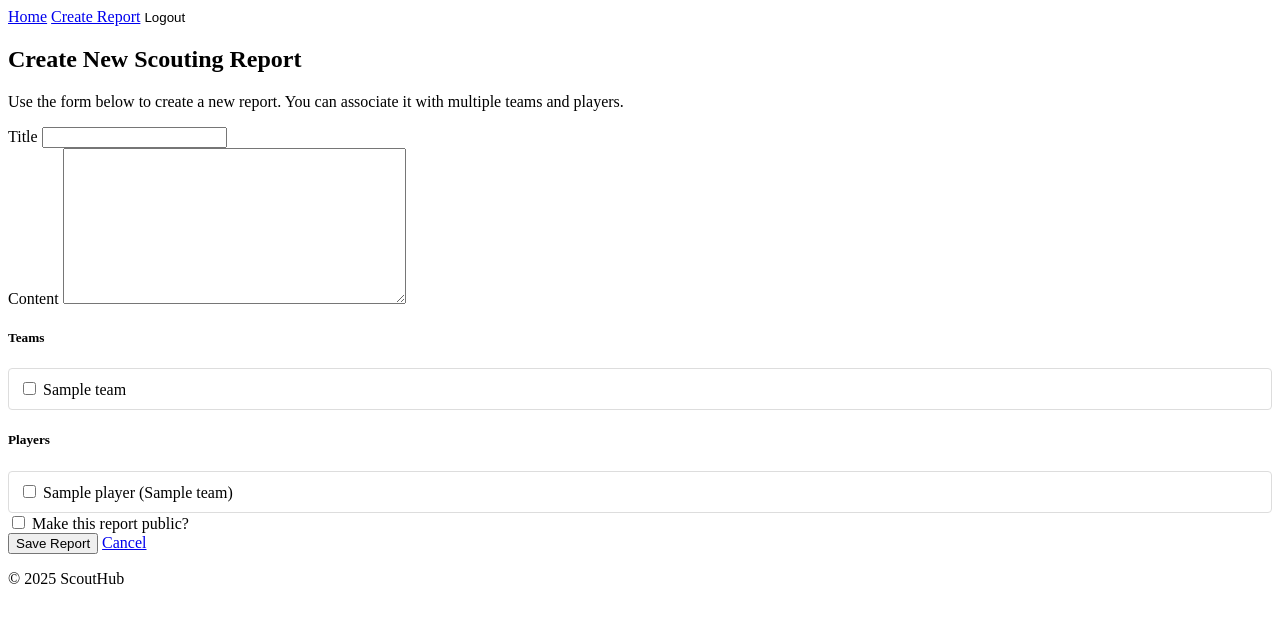
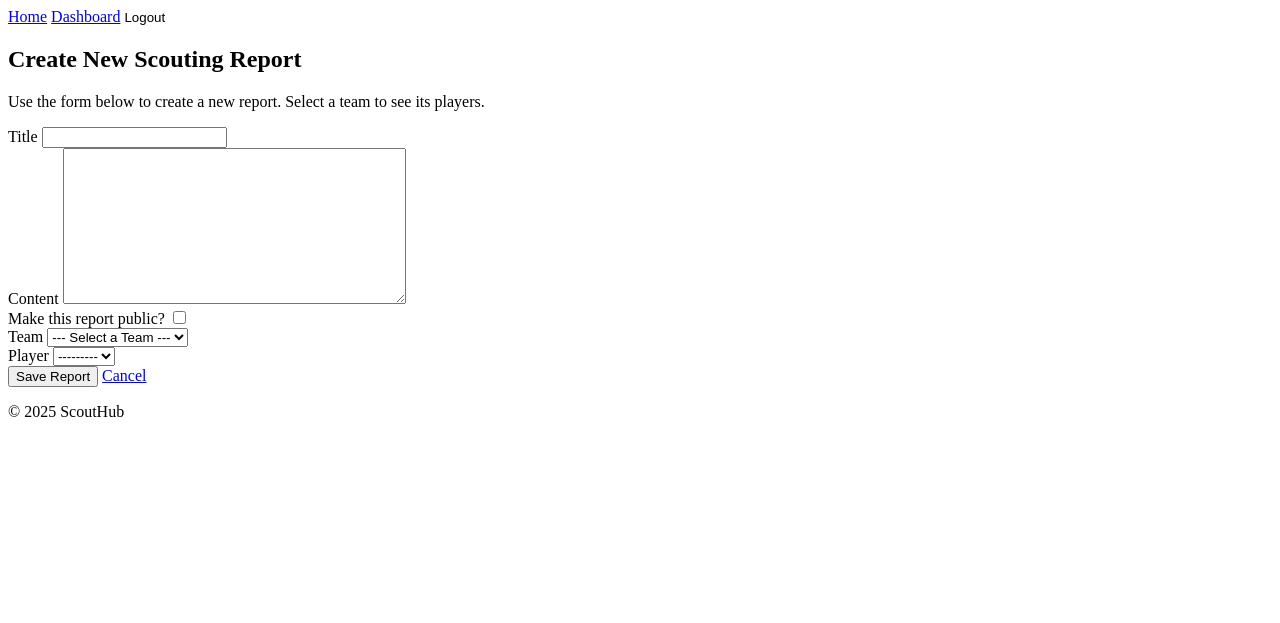
Before and after one commit to Tarik-Box/ScoutHub, a Django app: page /reports/create/ in a window 1280 px wide. Shown: the top 623 px of the page. Run offline with Django 5.2, Linux system fonts and the light colour scheme; a user stored in the database is signed in; tables that the repository leaves empty hold one stand-in row (values such as "Sample post").

Commit message:
refactor: Move report form JS to static file, enhance player handling, and update README

```diff
--- /dev/null
+++ b/dashboard/admin.py
@@ -0,0 +1,3 @@
+from django.contrib import admin
+
+# Register your models here.
--- /dev/null
+++ b/dashboard/apps.py
@@ -0,0 +1,6 @@
+from django.apps import AppConfig
+
+
+class DashboardConfig(AppConfig):
+    default_auto_field = 'django.db.models.BigAutoField'
+    name = 'dashboard'
--- /dev/null
+++ b/dashboard/models.py
@@ -0,0 +1,3 @@
+from django.db import models
+
+# Create your models here.
--- /dev/null
+++ b/dashboard/tests.py
@@ -0,0 +1,3 @@
+from django.test import TestCase
+
+# Create your tests here.
--- /dev/null
+++ b/dashboard/urls.py
@@ -0,0 +1,8 @@
+from django.urls import path
+from . import views
+
+app_name = 'dashboard'
+
+urlpatterns = [
+    path('', views.dashboard, name='user_dashboard'),
+]
--- a/reports/forms.py
+++ b/reports/forms.py
@@ -2,22 +2,32 @@ from django import forms
 from core.models import Report, Team, Player
 
 class ReportForm(forms.ModelForm):
-    teams = forms.ModelMultipleChoiceField(
+    # Use ModelChoiceField for single selection dropdown
+    team = forms.ModelChoiceField(
         queryset=Team.objects.all(),
-        widget=forms.CheckboxSelectMultiple,
-        required=False
+        required=False,
+        label="Team",
+        empty_label="--- Select a Team ---", # Adds a placeholder
+        widget=forms.Select(attrs={'class': 'form-select'})
     )
-    players = forms.ModelMultipleChoiceField(
-        queryset=Player.objects.all(),
-        widget=forms.CheckboxSelectMultiple,
-        required=False
+    # Player dropdown will be populated by JavaScript
+    player = forms.ModelChoiceField(
+        queryset=Player.objects.none(), # Initially empty
+        required=False,
+        label="Player",
+        widget=forms.Select(attrs={'class': 'form-select'})
     )
 
     class Meta:
         model = Report
-        fields = ['title', 'content', 'teams', 'players', 'is_public']
+        # 'teams' and 'players' are the model's M2M fields, but we use singular
+        # 'team' and 'player' in the form for the dynamic dropdowns.
+        # The view will handle saving the data to the correct M2M fields.
+        fields = ['title', 'content', 'is_public']
         widgets = {
-            'content': forms.Textarea(attrs={'rows': 10}),
+            'title': forms.TextInput(attrs={'class': 'form-control'}),
+            'content': forms.Textarea(attrs={'class': 'form-control', 'rows': 10}),
+            'is_public': forms.CheckboxInput(attrs={'class': 'form-check-input'}),
         }
         labels = {
             'is_public': 'Make this report public?',
--- /dev/null
+++ b/reports/static/reports/js/report_form.js
@@ -0,0 +1,54 @@
+document.addEventListener('DOMContentLoaded', function() {
+    // Find the form which holds our data attributes
+    const form = document.querySelector('form');
+    if (!form) return;
+
+    const playersData = JSON.parse(form.dataset.playersData);
+    const teamSelectId = form.dataset.teamSelectId;
+    const playerSelectId = form.dataset.playerSelectId;
+
+    const teamSelect = document.getElementById(teamSelectId);
+    const playerSelect = document.getElementById(playerSelectId);
+
+    if (!teamSelect || !playerSelect) return;
+
+    function updatePlayerOptions(selectedTeamId) {
+        // Clear current player options
+        playerSelect.innerHTML = '';
+
+        if (selectedTeamId && playersData[selectedTeamId] && playersData[selectedTeamId].length > 0) {
+            // Case 1: Team is selected and has players
+            playerSelect.disabled = false;
+
+            // Add a default placeholder first
+            const placeholderOption = new Option('--- Select a Player ---', '');
+            playerSelect.add(placeholderOption);
+
+            // Populate with players of the selected team
+            const players = playersData[selectedTeamId];
+            players.forEach(player => {
+                const option = new Option(player.name, player.id);
+                playerSelect.add(option);
+            });
+        } else if (selectedTeamId) {
+            // Case 2: Team is selected but has no players
+            playerSelect.disabled = true;
+            const noPlayersOption = new Option('No players found for this team', '');
+            playerSelect.add(noPlayersOption);
+        } else {
+            // Case 3: No team is selected (initial state)
+            playerSelect.disabled = true;
+            const placeholderOption = new Option('--- Select a Team First ---', '');
+            playerSelect.add(placeholderOption);
+        }
+    }
+
+    // Add event listener to the team dropdown
+    teamSelect.addEventListener('change', function() {
+        const selectedTeamId = this.value;
+        updatePlayerOptions(selectedTeamId);
+    });
+
+    // Initial state setup on page load
+    updatePlayerOptions(teamSelect.value);
+});
--- a/reports/templates/reports/create_report.html
+++ b/reports/templates/reports/create_report.html
@@ -1,88 +1,67 @@
 {% extends 'base.html' %}
+{% load static %}
 
 {% block title %}Create Scouting Report{% endblock %}
 
 {% block content %}
 <div class="container mt-4">
     <h2>Create New Scouting Report</h2>
-    <p>Use the form below to create a new report. You can associate it with multiple teams and players.</p>
+    <p>Use the form below to create a new report. Select a team to see its players.</p>
 
     <div class="card">
         <div class="card-body">
-            <form method="post" novalidate>
+            <form method="post" novalidate
+                  data-players-data="{{ players_data_json|escapejs }}"
+                  data-team-select-id="{{ form.team.id_for_label }}"
+                  data-player-select-id="{{ form.player.id_for_label }}">
                 {% csrf_token %}
 
-                <div class="mb-3">
-                    <label for="{{ form.title.id_for_label }}" class="form-label">{{ form.title.label }}</label>
-                    {{ form.title }}
-                    {% if form.title.errors %}
-                        <div class="invalid-feedback d-block">
-                            {{ form.title.errors.as_text }}
+                {# Render form fields from Meta.fields #}
+                {% for field in form.visible_fields %}
+                    {% if field.name != 'team' and field.name != 'player' %}
+                        <div class="mb-3">
+                            <label for="{{ field.id_for_label }}" class="form-label">{{ field.label }}</label>
+                            {{ field }}
+                            {% if field.errors %}
+                                <div class="invalid-feedback d-block">
+                                    {{ field.errors.as_text }}
+                                </div>
+                            {% endif %}
                         </div>
                     {% endif %}
-                </div>
+                {% endfor %}
 
-                <div class="mb-3">
-                    <label for="{{ form.content.id_for_label }}" class="form-label">{{ form.content.label }}</label>
-                    {{ form.content }}
-                    {% if form.content.errors %}
-                        <div class="invalid-feedback d-block">
-                            {{ form.content.errors.as_text }}
-                        </div>
-                    {% endif %}
-                </div>
-
+                {# Manually render the new team and player dropdowns #}
                 <div class="row">
                     <div class="col-md-6 mb-3">
-                        <h5>{{ form.teams.label }}</h5>
-                        <div class="form-check-scroll">
-                            {{ form.teams }}
-                        </div>
-                        {% if form.teams.errors %}
+                        <label for="{{ form.team.id_for_label }}" class="form-label">{{ form.team.label }}</label>
+                        {{ form.team }}
+                        {% if form.team.errors %}
                             <div class="invalid-feedback d-block">
-                                {{ form.teams.errors.as_text }}
+                                {{ form.team.errors.as_text }}
                             </div>
                         {% endif %}
                     </div>
                     <div class="col-md-6 mb-3">
-                        <h5>{{ form.players.label }}</h5>
-                        <div class="form-check-scroll">
-                            {{ form.players }}
-                        </div>
-                         {% if form.players.errors %}
+                        <label for="{{ form.player.id_for_label }}" class="form-label">{{ form.player.label }}</label>
+                        {{ form.player }}
+                         {% if form.player.errors %}
                             <div class="invalid-feedback d-block">
-                                {{ form.players.errors.as_text }}
+                                {{ form.player.errors.as_text }}
                             </div>
                         {% endif %}
                     </div>
                 </div>
 
-                <div class="form-check mb-3">
-                    {{ form.is_public }}
-                    <label class="form-check-label" for="{{ form.is_public.id_for_label }}">
-                        {{ form.is_public.label }}
-                    </label>
-                </div>
-
                 <button type="submit" class="btn btn-primary">Save Report</button>
-                <a href="{% url 'home' %}" class="btn btn-secondary">Cancel</a>
+                <a href="{% url 'dashboard:user_dashboard' %}" class="btn btn-secondary">Cancel</a>
             </form>
         </div>
     </div>
 </div>
 
-<style>
-.form-check-scroll {
-    max-height: 200px;
-    overflow-y: auto;
-    border: 1px solid #ddd;
-    padding: 10px;
-    border-radius: 4px;
-}
-/* By default, Django renders checkbox multiple choice fields without wrapping, let's fix that */
-.form-check-scroll .form-check {
-    display: block;
-    margin-bottom: 5px;
-}
-</style>
 {% endblock %}
+
+{% block extra_body %}
+<script src="{% static 'reports/js/report_form.js' %}"></script>
+{% endblock %}
--- a/reports/views.py
+++ b/reports/views.py
@@ -1,17 +1,44 @@
 from django.shortcuts import render, redirect
 from django.contrib.auth.decorators import login_required
 from .forms import ReportForm
+from core.models import Team, Player
+import json
 
 @login_required
 def create_report(request):
     if request.method == 'POST':
         form = ReportForm(request.POST)
         if form.is_valid():
+            # Create the report instance but don't save to DB yet
             report = form.save(commit=False)
             report.user = request.user
-            report.save()
-            form.save_m2m()  # Needed for ManyToMany fields
-            return redirect('home')
+            report.save() # Save the report object to get an ID
+
+            # Now handle the ManyToMany fields from the form
+            team = form.cleaned_data.get('team')
+            player = form.cleaned_data.get('player')
+
+            # Clear any existing relations and add the new ones
+            report.teams.set([team] if team else [])
+            report.players.set([player] if player else [])
+
+            return redirect('dashboard:user_dashboard') # Redirect to dashboard
     else:
         form = ReportForm()
-    return render(request, 'reports/create_report.html', {'form': form})
+
+    # Prepare data for the dependent dropdowns
+    players = Player.objects.select_related('team').all()
+    players_data = {}
+    for player in players:
+        if player.team.id not in players_data:
+            players_data[player.team.id] = []
+        players_data[player.team.id].append({
+            'id': player.id,
+            'name': player.name
+        })
+
+    context = {
+        'form': form,
+        'players_data_json': json.dumps(players_data)
+    }
+    return render(request, 'reports/create_report.html', context)
--- a/scout_hub/templates/base.html
+++ b/scout_hub/templates/base.html
@@ -13,7 +13,7 @@
             <a href="{% url 'home' %}">Home</a>
             {# Add more navigation links here later #}
             {% if user.is_authenticated %}
-                <a href="{% url 'reports:create_report' %}">Create Report</a>
+                <a href="{% url 'dashboard:user_dashboard' %}">Dashboard</a>
                 <form action="{% url 'accounts:logout' %}" method="post" style="display: inline;">
                     {% csrf_token %}
                     <button type="submit" style="background: none; border: none; color: inherit; cursor: pointer; padding: 0;">Logout</button>
--- a/scout_hub/urls.py
+++ b/scout_hub/urls.py
@@ -15,11 +15,12 @@ Including another URLconf
     2. Add a URL to urlpatterns:  path('blog/', include('blog.urls'))
 """
 from django.contrib import admin
-from django.urls import path, include # Import include
+from django.urls import path, include  # Import include
 
 urlpatterns = [
     path('admin/', admin.site.urls),
-    path('', include('web.urls')), # Include web app URLs for the root path
-    path('accounts/', include('accounts.urls')), # Include accounts app URLs
-    path('reports/', include('reports.urls')), # Include reports app URLs
+    path('', include('web.urls')),  # Include web app URLs for the root path
+    path('accounts/', include('accounts.urls')),  # Include accounts app URLs
+    path('reports/', include('reports.urls')),  # Include reports app URLs
+    path('dashboard/', include('dashboard.urls')),  # Include dashboard app URLs
 ]
```
Also changed, not shown: dashboard/templates/dashboard/dashboard.html (added, +35 -0 lines), dashboard/views.py (added, +13 -0 lines), scout_hub/settings.py (+7 -6 lines), temp_bugs_bkp.md (added, +34 -0 lines), README.md, dashboard/__init__.py (added), dashboard/migrations/__init__.py (added).
